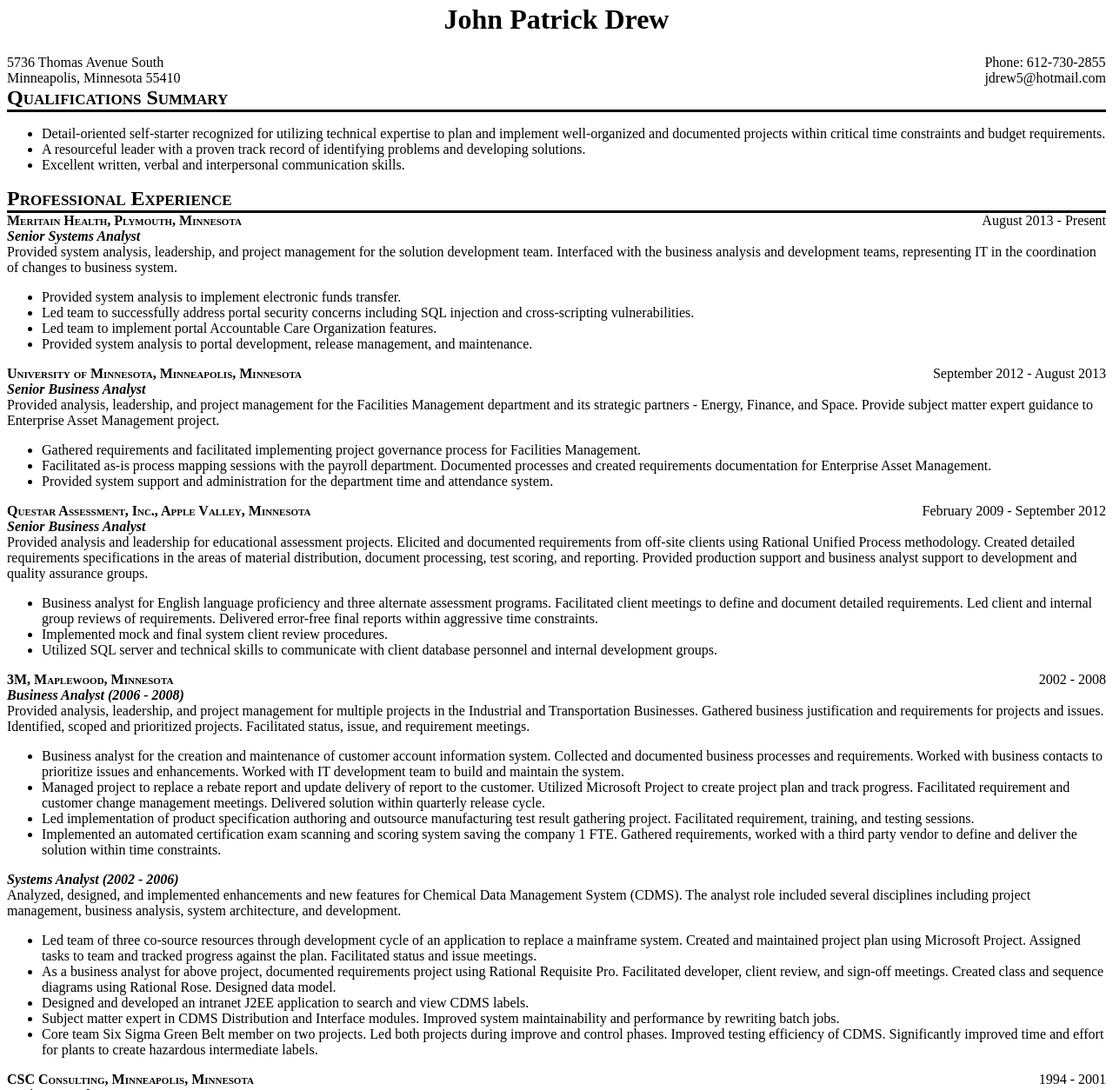
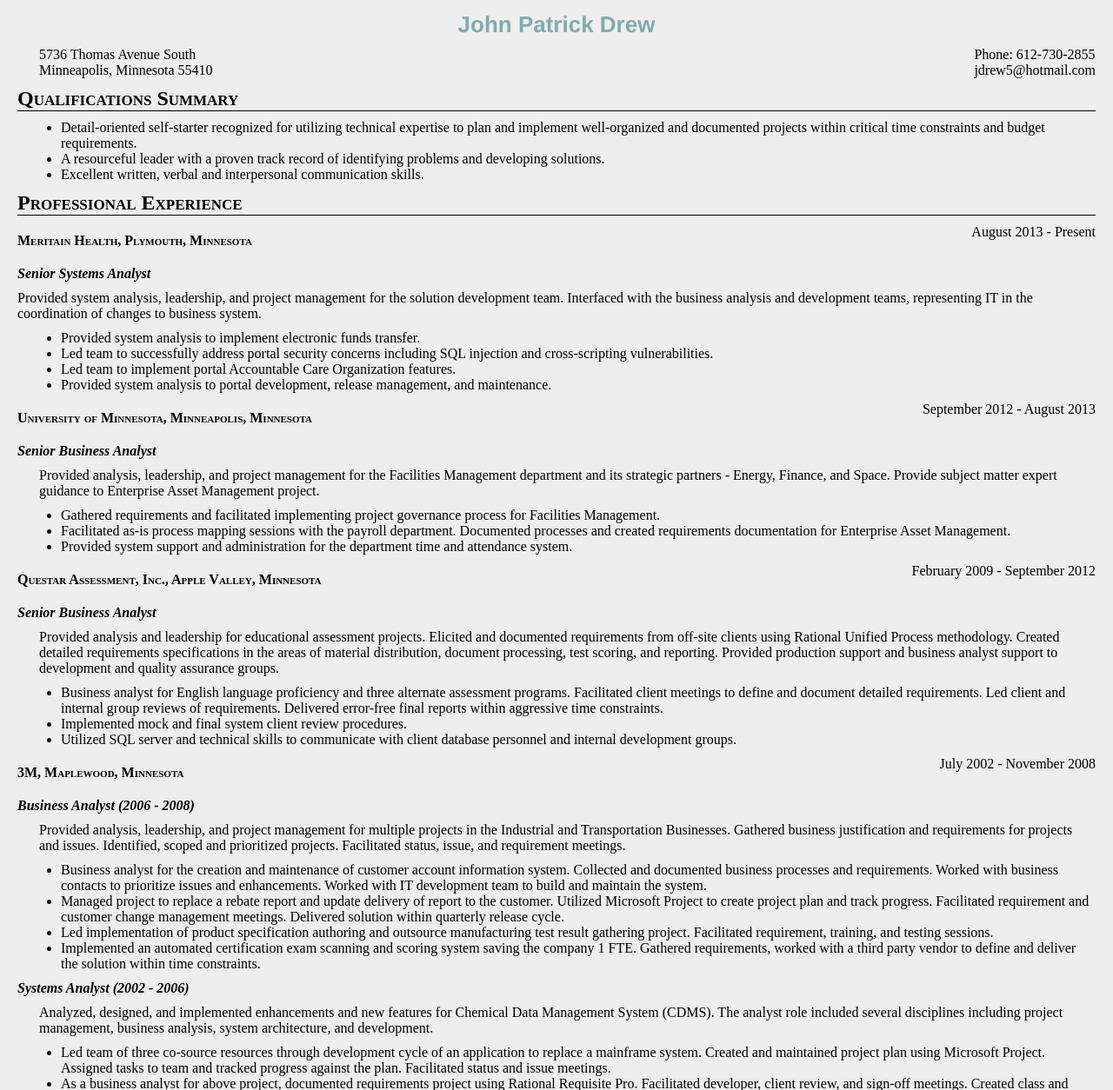
Before and after one commit to jdrew5/jdrew5.github.io, a plain HTML site: page index.html in a window 1280 px wide. Shown: the part 17-1271 px from the top of the page at 87% size. Drawn offline with Linux system fonts and the light colour scheme.

Commit message:
Resumeupdate
update resume and main css

```diff
--- a/index.html
+++ b/index.html
@@ -3,45 +3,34 @@
 <html lang="en">
 
 	<head>
-		<meta content="text/html;charset=utf-8" http-equiv="Content-Type">
-		<meta content="utf-8" http-equiv="encoding">
+		<meta meta charset="uft-8">
 		<title>John Drew Resume</title>
 		<link href="main.css" rel="stylesheet">
 	</head>
 
 	<body>
-		<div class="header">
+		<article>
+			<header>
 				<h1>John Patrick Drew</h1>
-		</div>
 
 				<div class="block-content">
-			<div class="address">
-				5736 Thomas Avenue South<br>Minneapolis, Minnesota 55410
+					<p>5736 Thomas Avenue South<br>Minneapolis, Minnesota 55410</p>
+					<p>Phone: 612-730-2855<br>jdrew5@hotmail.com</p>
 				</div>
-
-			<div class="contact">
-				Phone: 612-730-2855<br>jdrew5@hotmail.com
-			</div>
-		</div>
-
-		<div class="summary">
-			<div class="section">
-				Qualifications Summary
-			</div>
+			</header>
+			<h2>Qualifications Summary</h2>
 			<ul>
 				<li>Detail-oriented self-starter recognized for utilizing technical expertise to plan and implement well-organized and documented projects within critical time constraints and budget requirements.</li>
 				<li>A resourceful leader with a proven track record of identifying problems and developing solutions.</li>
 				<li>Excellent written, verbal and interpersonal communication skills.</li>
 			</ul>
+
+			<h2>Professional Experience</h2>
+			<div class="block-content">
+				<h3>Meritain Health, Plymouth, Minnesota</h3>
+				<div><time datetime="2013-08-01">August 2013</time> - Present</div>
 			</div>
-
-		<div class="experience">
-			<div class="section">Professional Experience</div>
-			<div class="block-content">
-				<div class="company">Meritain Health, Plymouth, Minnesota</div>
-				<div>August 2013 - Present</div>
-			</div>
-			<div class="title">Senior Systems Analyst</div>
+			<h4>Senior Systems Analyst</h4>
 			<div class="description">
 				Provided system analysis, leadership, and project management for the solution development team.  Interfaced with the business analysis and development teams, representing IT in the coordination of changes to business system.
 			</div>
@@ -55,58 +44,49 @@
 			</div>
 
 			<div class="block-content">
-				<div class="company">University of Minnesota, Minneapolis, Minnesota</div>
-				<div>September 2012 - August 2013</div>
+				<h3>University of Minnesota, Minneapolis, Minnesota</h3>
+				<div><time datetime="2012-09-01">September 2012</time> - <time datetime="2013-08-01">August 2013</time></div>
 			</div>
-			<div class="title">Senior Business Analyst</div>
-			<div class="description">
+			<h4>Senior Business Analyst</h4>
+			<p>
 				Provided analysis, leadership, and project management for the Facilities Management department and its strategic partners - Energy, Finance, and Space.  Provide subject matter expert guidance to Enterprise Asset Management project.
-			</div>
-			<div class="detail">
+			</p>
 			<ul>
 				<li>Gathered requirements and facilitated implementing project governance process for Facilities Management.</li>
 				<li>Facilitated as-is process mapping sessions with the payroll department.  Documented processes and created requirements documentation for Enterprise Asset Management.</li>
 				<li>Provided system support and administration for the department time and attendance system.</li>
 			</ul>
-			</div>
-
 
 			<div class="block-content">
-				<div class="company">Questar Assessment, Inc., Apple Valley, Minnesota</div>
-					<div>February 2009 - September 2012</div>
+				<h3>Questar Assessment, Inc., Apple Valley, Minnesota</h3>
+					<div><time datetime="2009-02-01">February 2009</time> - <time datetime="2012-09-01">September 2012</time></div>
 			</div>
-			<div class="title">Senior Business Analyst</div>
-			<div class="description">
+			<h4>Senior Business Analyst</h4>
+			<p>
 				Provided analysis and leadership for educational assessment projects.  Elicited and documented requirements from off-site clients using Rational Unified Process methodology.  Created detailed requirements specifications in the areas of material distribution, document processing, test scoring, and reporting.  Provided production support and business analyst support to development and quality assurance groups.
-			</div>
-			<div class="detail">
+			</p>
 			<ul>
 				<li>Business analyst for English language proficiency and three alternate assessment programs.  Facilitated client meetings to define and document detailed requirements.  Led client and internal group reviews of requirements.  Delivered error-free final reports within aggressive time constraints.</li>
-					<li>Implemented mock and final system client review procedures.  </li>
-					<li>Utilized SQL server and technical skills to communicate with client database personnel and internal development groups.</li>
+				<li>Implemented mock and final system client review procedures.  </li>					<li>Utilized SQL server and technical skills to communicate with client database personnel and internal development groups.</li>
 			</ul>
+			<div class="block-content">
+				<h3>3M, Maplewood, Minnesota</h3>
+				<div><time datetime="2002-07-01">July 2002</time> - <time datetime="2008-11-01">November 2008</time></div>
 			</div>
-			<div class="block-content">
-				<div class="company">3M, Maplewood, Minnesota</div>
-				<div>2002 - 2008</div>
-			</div>
-			<div class="title">Business Analyst (2006 - 2008)</div>
-			<div class="description">
+			<h4>Business Analyst (2006 - 2008)</h4>
+			<p>
 				Provided analysis, leadership, and project management for multiple projects in the Industrial and Transportation Businesses.  Gathered business justification and requirements for projects and issues.  Identified, scoped and prioritized projects.  Facilitated status, issue, and requirement meetings.
-			</div>
-			<div class="detail">
+			</p>
 			<ul>
 				<li>Business analyst for the creation and maintenance of customer account information system.  Collected and documented business processes and requirements.  Worked with business contacts to prioritize issues and enhancements.  Worked with IT development team to build and maintain the system. </li>
 				<li>Managed project to replace a rebate report and update delivery of report to the customer.  Utilized Microsoft Project to create project plan and track progress.  Facilitated requirement and customer change management meetings.  Delivered solution within quarterly release cycle.</li>
 				<li>Led implementation of product specification authoring and outsource manufacturing test result gathering project.  Facilitated requirement, training, and testing sessions.</li>
 				<li>Implemented an automated certification exam scanning and scoring system saving the company 1 FTE.  Gathered requirements, worked with a third party vendor to define and deliver the solution within time constraints.</li>
 			</ul>
-			</div>
-		<div class="title">Systems Analyst (2002 - 2006)</div>
-			<div class="description">
+			<h4>Systems Analyst (2002 - 2006)</h4>
+			<p>
 				Analyzed, designed, and implemented enhancements and new features for Chemical Data Management System (CDMS).  The analyst role included several disciplines including project management, business analysis, system architecture, and development.
-			</div>
-			<div class="detail">
+			</p>
 			<ul>
 				<li>Led team of three co-source resources through development cycle of an application to replace a mainframe system.  Created and maintained project plan using Microsoft Project.  Assigned tasks to team and tracked progress against the plan.  Facilitated status and issue meetings.</li>
 				<li>As a business analyst for above project, documented requirements project using Rational Requisite Pro.  Facilitated developer, client review, and sign-off meetings.  Created class and sequence diagrams using Rational Rose.  Designed data model.  </li>
@@ -114,50 +94,42 @@
 				<li>Subject matter expert in CDMS Distribution and Interface modules.  Improved system maintainability and performance by rewriting batch jobs.</li>
 				<li>Core team Six Sigma Green Belt member on two projects.  Led both projects during improve and control phases.  Improved testing efficiency of CDMS.  Significantly improved time and effort for plants to create hazardous intermediate labels.</li>
 			</ul>
+			<div class="block-content">
+				<h3>CSC Consulting, Minneapolis, Minnesota</h3>
+				<div><time datetime="1994-06-01">June 1994 - <time datetime="2001-07-01">July 2001</div>
 			</div>
-			<div class="block-content">
-				<div class="company">CSC Consulting, Minneapolis, Minnesota</div>
-				<div>1994 - 2001</div>
-			</div>
-			<div class="title">Senior Consultant</div>
-			<div class="description">
+			<h4>Senior Consultant</h4>
+			<p>
 				Developed, implemented and managed many diverse and wide-ranging projects.  Analyzed, designed and developed systems that improved technical and operational activities at client companies.  Provided leadership for numerous reengineering projects.
-			</div>
-			<div class="detail">
+			</p>
 			<ul>
 				<li>Data Analyst during the design and development of enhancements to a call center application.  Created logical and physical data models.  Minimized the development cycle from both a cost and time perspective using effective troubleshooting methods.  Facilitated workshops, developed architecture models and recommended processes and procedures to support sustainable data architecture.  </li>
 				<li>Team Lead for the analysis of external interfaces to improve operational support.  Provided standards and guidelines to improve the external interfaces and operational documentation.  Communicated with the client and external vendors through interviews and workshops.	</li>
 				<li>Led the development of an order management system used to manipulate order-processing data.  Instrumental in building, testing and implementing the application.  Managed development work of resources through the development process.  Successfully completed project within critical time constraints.</li>
 				<li>Programmer/Analyst for numerous client/server applications.  Worked through the complete development cycle from design, development, testing, through implementation.  Utilized methodologies during development.  Delivered maintainable systems that met client requirements. </li>
 			</ul>
-			</div>
 
-		<div class="technologies">
-			<div class="section">Technologies</div>
-			<div class="title">Databases</div>
-			<div class="description">Microsoft SQL Server, Oracle</div>
-			<div class="title">Languages</div>
-			<div class="description">.NET, Java, J2EE, HTML, SQL, PL/SQL, VBScript, PowerBuilder</div>
-			<div class="title">Development Tools</div>
-			<div class="description">Microsoft Visual Studio, TFS, Rational Requisite Pro, Rational Rose</div>
-		</div>
+			<h2>Technologies</h2>
+			<h3>Databases</h3>
+			<p>Microsoft SQL Server, Oracle</p>
+			<h3>Languages</h3>
+			<p>.NET, Java, J2EE, HTML, SQL, PL/SQL, VBScript, PowerBuilder</p>
+			<h3>Development Tools</h3>
+			<p>Microsoft Visual Studio, TFS, Rational Requisite Pro, Rational Rose</p>
 
-		<div class="certifications">
-			<div class="section">Certifications</div>
-			<div class="title">Professional Education</div>
-			<div class="description">Six Sigma Green Belt, Toastmaster Competent Communicator</div>
-			<div class="title">Club Offices</div>
-			<div class="description">President - Tartan Toastmaster Club, VP of Education - Tartan Toastmaster Club</div>
-			<div class="title">Membership</div>
-			<div class="description">International Institute of Business Analyst</div>
-		</div>
+			<h2>Certifications</h2>
+			<h3>Professional Education</h3>
+			<p>Six Sigma Green Belt, Toastmaster Competent Communicator</p>
+			<h3>Club Offices</h3>
+			<p>President - Tartan Toastmaster Club, VP of Education - Tartan Toastmaster Club</p>
+			<h3>Membership</h3>
+			<p>International Institute of Business Analyst</p>
 
-		<div class="education">
-			<div class="section">Education</div>
-			<div class="title">University of Nebraska, Lincoln, Nebraska</div>
-			<div class="description">Master of Arts, Mathematics</div>
-			<div class="title">Simpson College, Indianola, Iowa</div>
-			<div class="description">Bachelor of Arts, Mathematics and German</div>
-		</div>
+			<h2>Education</h2>
+			<h3>University of Nebraska, Lincoln, Nebraska</h3>
+			<p>Master of Arts, Mathematics</p>
+			<h3>Simpson College, Indianola, Iowa</h3>
+			<p>Bachelor of Arts, Mathematics and German</p>
+		</article>
 	</body>
 </html>
--- a/main.css
+++ b/main.css
@@ -1,30 +1,55 @@
-.body {
+html, body, h1, h2, h3, p, ol, ul, li, a {
+	padding: 0;
+	border: 0;
+	margin: 0;
+	font-size: 100%;
+	font: inherit;
+}
+article, aside, figure, figcaptin, footer, header, main, nave, section, summary {
+	display: block;
+}
+body {
 	font-family:"Times New Roman";
+	padding: 20px 20px 20px 20px;
+	background-color: #eeeeee;
 }
-
-.header {
+header h1 {
+	font-family: Helvetica, Arial, "Times New Roman", sans-serif;
+	font-size: 26px;
 	font-weight: bold;
 	text-align: center;
+	color: #7facaa;
 }
-
+header h1:hover {
+	color: blue;
+}
+h1, h2, h3, h4 {
+	margin: 10px 0px 10px 0px;
+}
+h2 {
+	font-size: 18pt;
+	font-variant: small-caps;
+	font-weight: bold;
+	border-bottom: 1px solid #000000;
+}
+h3 {
+	font-variant: small-caps;
+	font-weight: bold;
+}
+h4 {
+	font-weight: bold;
+	font-style: italic;
+}
+p {
+	padding: 0 0 0 25px;
+}
+ul, ol {
+	padding: 0 0 0 50px;
+	margin: 10px 0px 10px 0px;
+}
+li {
+}
 .block-content {
 	display: flex;
     justify-content: space-between;
 }
-
-.section {
-	font-size: 18pt;
-	font-variant: small-caps;
-	font-weight: bold;
-	border-bottom-style: solid;
-}
-
-.company {
-	font-variant: small-caps;
-	font-weight: bold;
-}
-
-.title {
-	font-weight: bold;
-	font-style: italic;
-}
```
Lines whose indentation alone changed are shown as unchanged.
